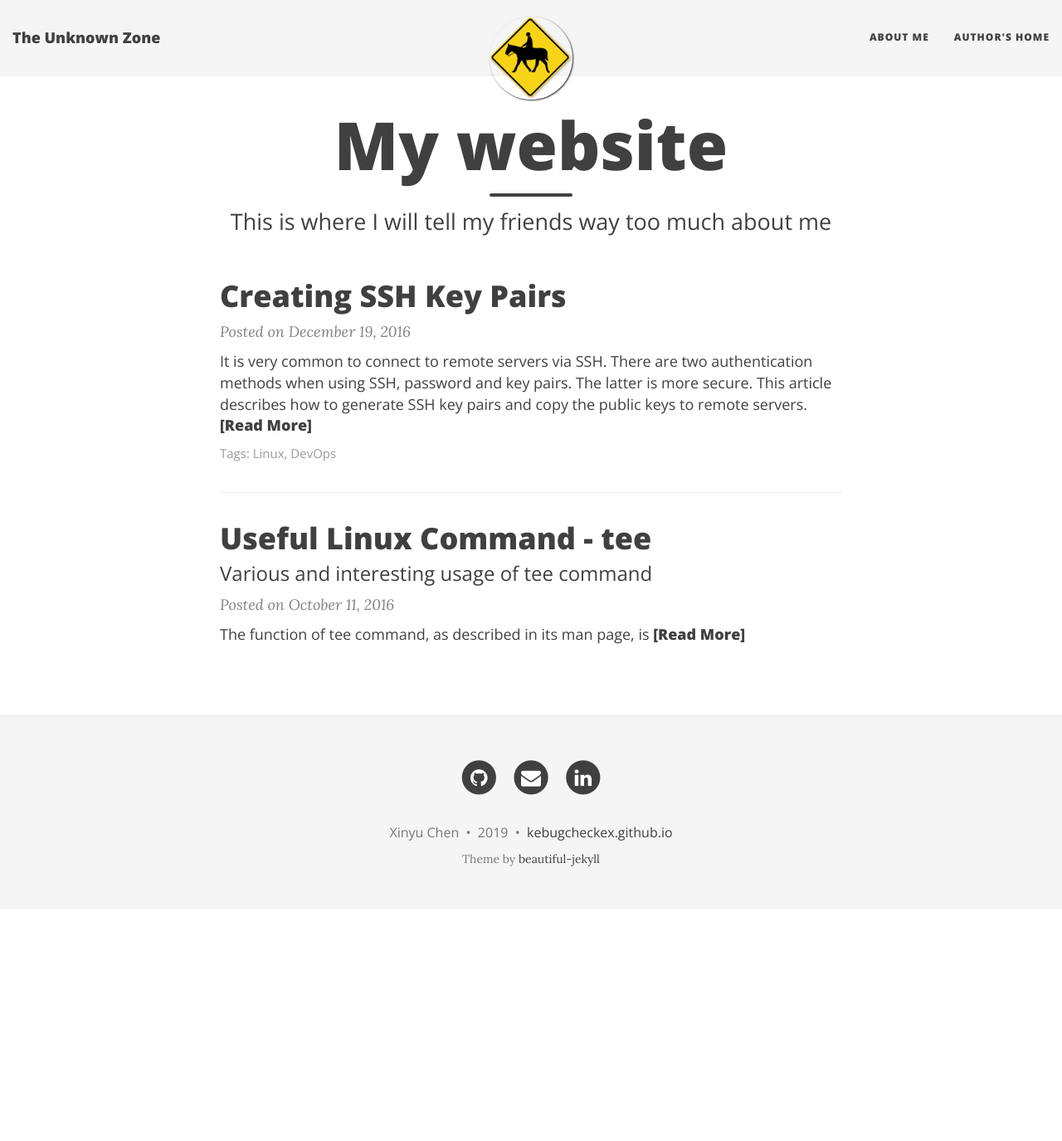
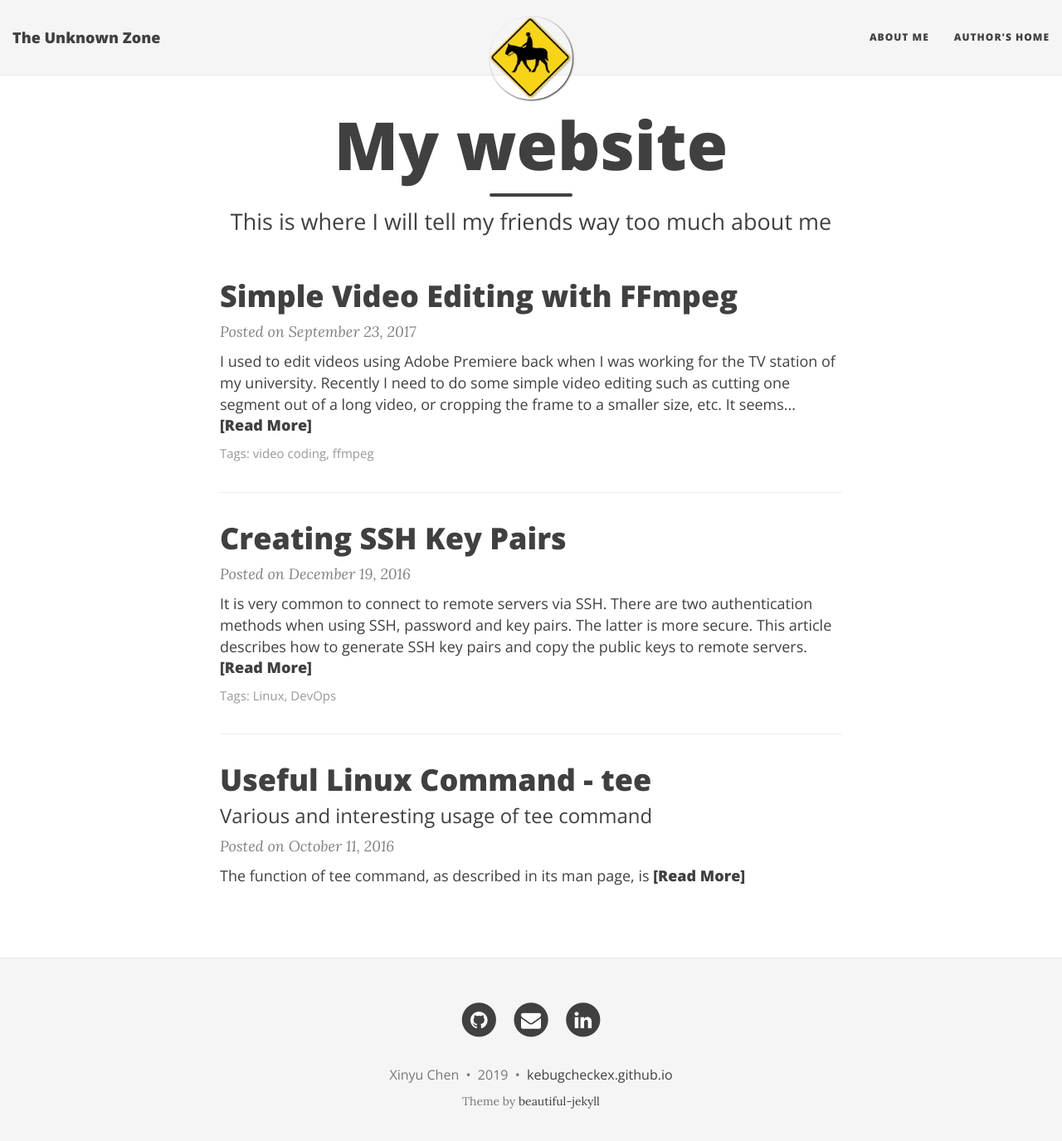
Before and after one commit to kebugcheckex/kebugcheckex.github.io, a Jekyll site: the page built from index.html, in a window 1280 px wide and 1388 px high. Shown: the top 1375 px of the window at 83% size. Built offline with Jekyll 4.4.1, drawn with Linux system fonts in a browser that asks for light colours; nearby versions of some CDN libraries; the list of posts is cut into pages by our own code.

Commit message:
Update packages

````diff
--- a/_config.yml
+++ b/_config.yml
@@ -40,7 +40,7 @@ avatar: "/img/avatar-icon.png"
 # Important: you must keep the "name" parameter, everything else you can remove
 author:
   name: Xinyu Chen
-  email: "youremail@domain.com"
+  email: "me@kebugcheck.info"
   facebook: yourname  # eg. daattali
   github: kebugcheckex    # eg. daattali
   twitter: yourname   # eg. daattali
--- /dev/null
+++ b/_posts/2017-09-23-simple-video-editing-with-ffmpeg.md
@@ -0,0 +1,19 @@
+---
+layout: post
+title: Simple Video Editing with FFmpeg
+tags: [video coding, ffmpeg]
+---
+
+I used to edit videos using Adobe Premiere back when I was working for the TV station of my university. Recently I need to do some simple video editing such as cutting one segment out of a long video, or cropping the frame to a smaller size, etc. It seems not very efficient to purchasing and download those gigantic Adobe software. Fortunately, we have the free, open source video coding software `ffmpeg` to help.
+
+This article serves as a cookbook for frequently used video editing tasks. I will keep updating this article as I discover new requirements and solutions.
+
+# Video Size Modification
+
+## Cropping frame
+
+`ffmpeg` has a set of powerful video filtering functions. Cropping the frame is easy:
+```
+ffmpeg -i input.mp4 -filter:v "crop=width:height:left:top" output.mp4
+```
+The above command crops the input video from the `(left, top)` point using a rectangle with `width` and `height`.
````
Also changed, not shown: aboutme.md (+5 -2 lines), Gemfile.lock (deleted).
